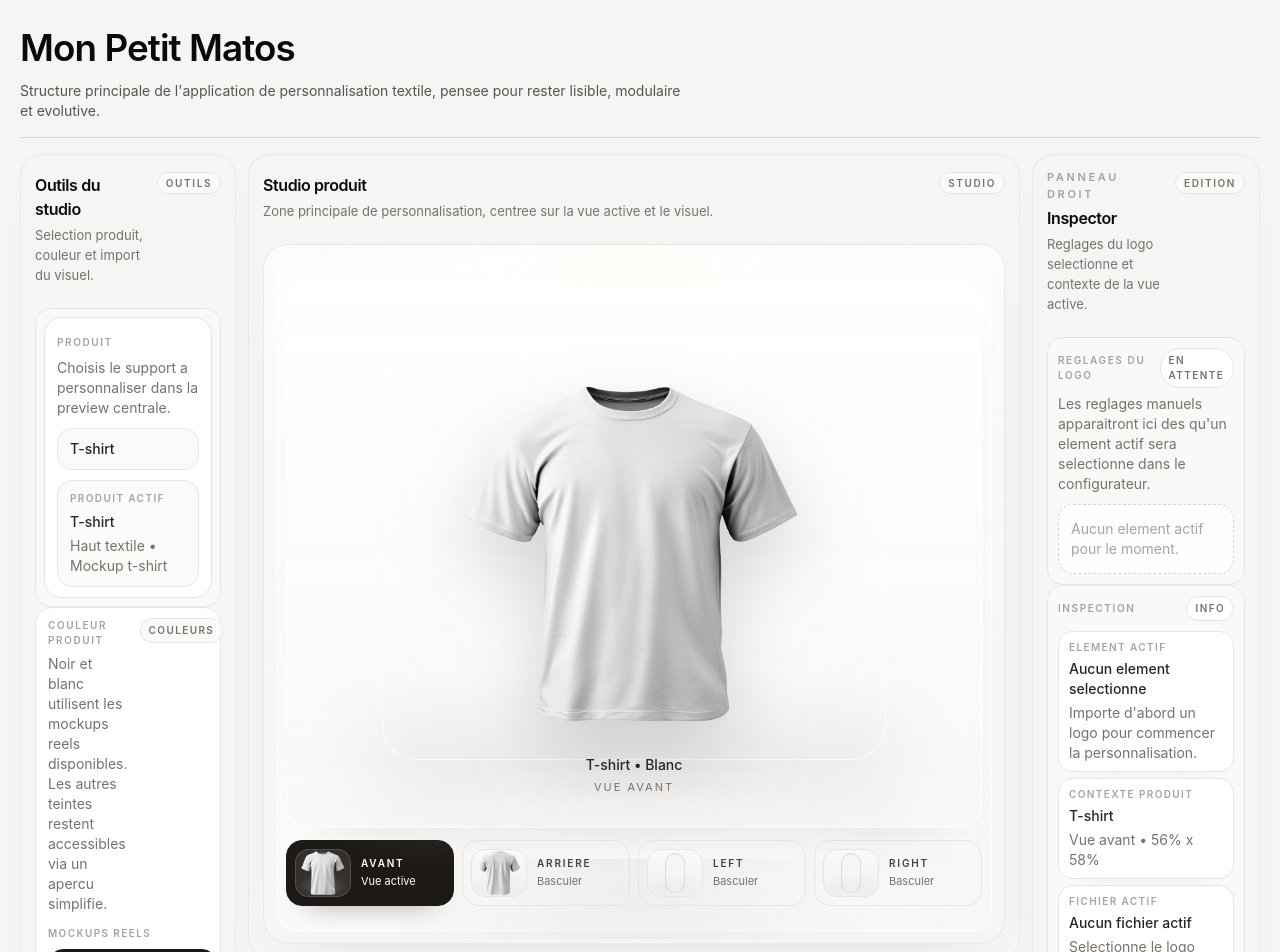
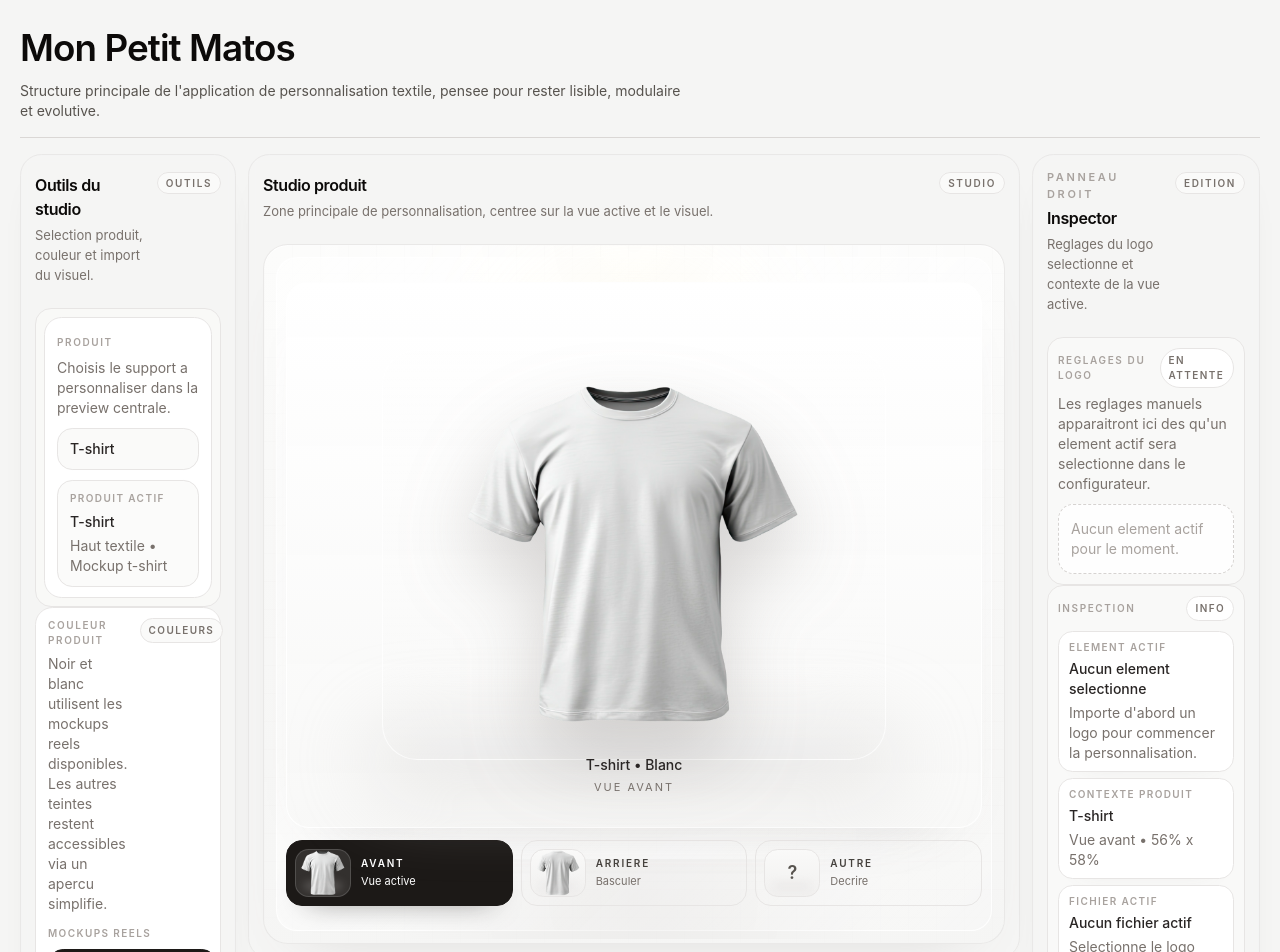
Before and after one commit to mathieuSIO/ProductStudioEditor, a React (Vite) app: page / in a window 1280 px wide. Shown: the top 952 px of the page. Built offline with nearby package versions, Linux system fonts and the light colour scheme.

Commit message:
Ajout d'une vue custom pour les produits

```diff
--- /dev/null
+++ b/src/features/editor/components/CustomPlacementCard.tsx
@@ -0,0 +1,78 @@
+type CustomPlacementCardProps = {
+  productName: string
+  value: string
+  onChange: (value: string) => void
+}
+
+const suggestionLabels = ['Manche', 'Dos bas', 'Cote coeur', 'Col / nuque']
+
+export function CustomPlacementCard({
+  productName,
+  value,
+  onChange,
+}: CustomPlacementCardProps) {
+  const isEmpty = value.trim().length === 0
+
+  return (
+    <div className="mx-auto flex w-full max-w-2xl items-center justify-center py-2 sm:py-4">
+      <div className="w-full rounded-[1.4rem] border border-stone-200 bg-white px-5 py-5 shadow-[0_24px_60px_-42px_rgba(28,25,23,0.22)] sm:px-6 sm:py-6">
+        <div className="flex items-start justify-between gap-3 border-b border-stone-100 pb-4">
+          <div className="min-w-0">
+            <span className="rounded-full border border-stone-200 bg-stone-50 px-2.5 py-1 text-[10px] font-semibold uppercase tracking-[0.16em] text-stone-500">
+              Demande personnalisee
+            </span>
+            <h3 className="mt-3 text-[1.15rem] font-semibold tracking-tight text-stone-950 sm:text-[1.25rem]">
+              Decris ton besoin
+            </h3>
+            <p className="mt-1.5 max-w-xl text-sm leading-6 text-stone-500">
+              Indique ou et comment tu souhaites personnaliser ton produit.
+            </p>
+          </div>
+
+          <div className="hidden rounded-[1rem] border border-stone-200 bg-stone-50/80 px-3 py-2 text-right sm:block">
+            <p className="text-[10px] font-semibold uppercase tracking-[0.14em] text-stone-400">
+              Produit
+            </p>
+            <p className="mt-1 text-sm font-medium text-stone-800">
+              {productName}
+            </p>
+          </div>
+        </div>
+
+        <div className="mt-5">
+          <label className="block">
+            <span className="sr-only">Description de la demande personnalisee</span>
+            <textarea
+              value={value}
+              onChange={(event) => onChange(event.target.value)}
+              rows={7}
+              placeholder={`Exemple :\n- logo sur manche gauche\n- impression en bas du dos\n- broderie cote coeur\n- texte sur la nuque`}
+              className="min-h-[150px] w-full resize-none rounded-[1.1rem] border border-stone-200 bg-stone-50/45 px-4 py-3 text-sm leading-6 text-stone-800 outline-none transition-colors placeholder:text-stone-400 focus:border-stone-400 focus:bg-white"
+            />
+          </label>
+
+          <div className="mt-3 flex flex-wrap gap-2">
+            {suggestionLabels.map((label) => (
+              <span
+                key={label}
+                className="rounded-full border border-stone-200 bg-stone-50 px-3 py-1.5 text-[11px] font-medium text-stone-600"
+              >
+                {label}
+              </span>
+            ))}
+          </div>
+
+          {isEmpty ? (
+            <div className="mt-4 rounded-[1rem] border border-dashed border-stone-300 bg-stone-50/70 px-4 py-3 text-sm leading-6 text-stone-500">
+              Donne un maximum de contexte utile: emplacement souhaite, type de marquage, taille approximative ou intention particuliere.
+            </div>
+          ) : (
+            <div className="mt-4 rounded-[1rem] border border-emerald-200 bg-emerald-50/80 px-4 py-3 text-sm leading-6 text-emerald-800">
+              Brief enregistre. Tu peux revenir sur Avant ou Arriere sans perdre cette demande.
+            </div>
+          )}
+        </div>
+      </div>
+    </div>
+  )
+}
--- a/src/features/editor/components/EditorCanvasArea.tsx
+++ b/src/features/editor/components/EditorCanvasArea.tsx
@@ -9,6 +9,7 @@ import type {
   ProductView,
   ProductViewId,
 } from '../types'
+import { CustomPlacementCard } from './CustomPlacementCard'
 import { ProductMockupPreview } from './ProductMockupPreview'
 
 type EditorCanvasAreaProps = {
@@ -19,9 +20,11 @@ type EditorCanvasAreaProps = {
   onElementSelect: (elementId: EditorElementId | null) => void
   product: Product
   productColor: ProductColor
-  productView: ProductView
+  productView: ProductView | null
   activeView: ProductViewId
   availableViews: ProductViewId[]
+  customPlacement: string
+  onCustomPlacementChange: (value: string) => void
   onViewSelect: (view: ProductViewId) => void
   selectionSafeAreaRef: RefObject<HTMLDivElement | null>
 }
@@ -37,6 +40,8 @@ export function EditorCanvasArea({
   productView,
   activeView,
   availableViews,
+  customPlacement,
+  onCustomPlacementChange,
   onViewSelect,
   selectionSafeAreaRef,
 }: EditorCanvasAreaProps) {
@@ -63,6 +68,13 @@ export function EditorCanvasArea({
             <div className="relative z-10 flex h-full w-full max-w-none flex-col items-center gap-2.5 px-0.5 sm:gap-3 sm:px-1.5 xl:gap-3">
               <div className="flex w-full flex-1 items-center">
                 <div className="w-full rounded-[1.45rem] border border-white/90 bg-[linear-gradient(180deg,rgba(255,255,255,0.98),rgba(248,248,247,0.96))] px-1.5 py-2.5 shadow-[0_24px_56px_-42px_rgba(120,113,108,0.28)] sm:px-3 sm:py-3.5 xl:px-4 xl:py-4">
+                  {activeView === 'custom' || !productView ? (
+                    <CustomPlacementCard
+                      productName={product.name}
+                      value={customPlacement}
+                      onChange={onCustomPlacementChange}
+                    />
+                  ) : (
                     <ProductMockupPreview
                       logoElement={logoElement}
                       onLogoPositionChange={onLogoPositionChange}
@@ -75,18 +87,22 @@ export function EditorCanvasArea({
                       activeView={activeView}
                       selectionSafeAreaRef={selectionSafeAreaRef}
                     />
+                  )}
                 </div>
               </div>
 
               <div className="w-full">
-                <div className="grid grid-cols-2 gap-2 sm:grid-cols-4 xl:grid-cols-4">
+                <div className="grid grid-cols-3 gap-2">
                   {availableViews.map((view) => {
                     const isActive = view === activeView
-                    const viewConfig = productColor.views[view]
+                    const viewConfig =
+                      view === 'custom' ? null : productColor.views[view]
 
-                    if (!viewConfig) {
+                    if (view !== 'custom' && !viewConfig) {
                       return null
                     }
+
+                    const resolvedViewConfig = view === 'custom' ? null : viewConfig
 
                     return (
                       <button
@@ -108,10 +124,20 @@ export function EditorCanvasArea({
                                 : 'border-stone-200 bg-[linear-gradient(180deg,rgba(250,250,249,0.95),rgba(241,240,239,0.92))]'
                             }`}
                           >
-                            {viewConfig.asset.kind === 'image' ? (
+                            {view === 'custom' ? (
+                              <div className="pointer-events-none flex h-full w-full items-center justify-center">
+                                <span
+                                  className={`text-lg font-semibold ${
+                                    isActive ? 'text-white' : 'text-stone-600'
+                                  }`}
+                                >
+                                  ?
+                                </span>
+                              </div>
+                            ) : resolvedViewConfig?.asset.kind === 'image' ? (
                               <img
-                                src={viewConfig.asset.src}
-                                alt={viewConfig.asset.alt}
+                                src={resolvedViewConfig.asset.src}
+                                alt={resolvedViewConfig.asset.alt}
                                 className="pointer-events-none h-full w-full object-contain"
                                 draggable={false}
                               />
@@ -119,7 +145,7 @@ export function EditorCanvasArea({
                               <div className="pointer-events-none flex h-full w-full items-center justify-center">
                                 <div
                                   className={`shadow-[0_14px_20px_-18px_rgba(120,113,108,0.48)] ${getThumbnailMockupClasses(
-                                    viewConfig.mockup,
+                                    resolvedViewConfig!.mockup,
                                     view,
                                   )}`}
                                   style={{ backgroundColor: productColor.swatchHex }}
@@ -139,7 +165,13 @@ export function EditorCanvasArea({
                                 isActive ? 'text-white/72' : 'text-stone-500'
                               }`}
                             >
-                              {isActive ? 'Vue active' : 'Basculer'}
+                              {view === 'custom'
+                                ? isActive
+                                  ? 'Demande active'
+                                  : 'Decrire'
+                                : isActive
+                                  ? 'Vue active'
+                                  : 'Basculer'}
                             </p>
                           </div>
                         </div>
@@ -190,12 +222,8 @@ function getViewLabel(view: ProductViewId) {
       return 'avant'
     case 'back':
       return 'arriere'
-    // case 'left':
-    //   return 'gauche'
-    // case 'right':
-      return 'droite'
-    case 'detail':
-      return 'detail'
+    case 'custom':
+      return 'autre'
     default:
       return view
   }
--- a/src/features/editor/components/EditorLayout.tsx
+++ b/src/features/editor/components/EditorLayout.tsx
@@ -12,6 +12,7 @@ export function EditorLayout() {
     activeProductView,
     activeView,
     availableViews,
+    customPlacement,
     handleColorSelect,
     handleElementSelect,
     handleLogoControlsChange,
@@ -27,10 +28,11 @@ export function EditorLayout() {
     selectedColorId,
     selectedElementId,
     selectedProduct,
+    setCustomPlacement,
     setActiveView,
   } = useEditorStudio()
 
-  if (!selectedProduct || !selectedColor || !activeProductView) {
+  if (!selectedProduct || !selectedColor) {
     return null
   }
 
@@ -62,6 +64,8 @@ export function EditorLayout() {
           productColor={selectedColor}
           activeView={activeView}
           availableViews={availableViews}
+          customPlacement={customPlacement}
+          onCustomPlacementChange={setCustomPlacement}
           onViewSelect={setActiveView}
           productView={activeProductView}
           selectionSafeAreaRef={logoInspectorRef}
--- a/src/features/editor/components/EditorSidebarRight.tsx
+++ b/src/features/editor/components/EditorSidebarRight.tsx
@@ -18,7 +18,7 @@ type EditorSidebarRightProps = {
   onLogoControlsChange: (controls: LogoManualControls) => void
   product: Product
   productColor: ProductColor
-  productView: ProductView
+  productView: ProductView | null
   selectedElementId: EditorElementId | null
 }
 
@@ -44,6 +44,30 @@ export function EditorSidebarRight({
           </span>
         }
       >
+        {activeView === 'custom' ? (
+          <div className="rounded-[1rem] border border-stone-200 bg-stone-50/80 p-2.5">
+            <div className="flex items-center justify-between gap-2">
+              <p className="text-[10px] font-semibold uppercase tracking-[0.16em] text-stone-400">
+                Mode actif
+              </p>
+              <span className="rounded-full border border-stone-200 bg-white px-2 py-1 text-[10px] font-semibold uppercase tracking-[0.14em] text-stone-500">
+                Autre
+              </span>
+            </div>
+            <p className="mt-1.5 text-sm leading-5 text-stone-500">
+              La demande personnalisee se renseigne maintenant directement dans le studio central pour rester au coeur de l'ecran.
+            </p>
+            <div className="mt-2.5 rounded-[0.95rem] border border-stone-200 bg-white px-3 py-2.5">
+              <p className="text-[10px] font-semibold uppercase tracking-[0.14em] text-stone-400">
+                Usage
+              </p>
+              <p className="mt-1 text-sm leading-5 text-stone-600">
+                Utilise ce mode pour decrire une manche, une nuque, un bas de dos ou toute autre zone specifique.
+              </p>
+            </div>
+          </div>
+        ) : (
+          <>
             <LogoControlsPanel
               controls={logoControls}
               logoAspectRatio={
@@ -54,6 +78,7 @@ export function EditorSidebarRight({
               onChange={onLogoControlsChange}
             />
 
+            {productView ? (
               <LogoInspectorPanel
                 activeView={activeView}
                 logoElement={logoElement}
@@ -61,6 +86,9 @@ export function EditorSidebarRight({
                 productView={productView}
                 selectedElementId={selectedElementId}
               />
+            ) : null}
+          </>
+        )}
 
         <div className="rounded-[1rem] border border-stone-200 bg-stone-50/70 p-2.5">
           <div className="flex items-center justify-between gap-2">
@@ -77,7 +105,11 @@ export function EditorSidebarRight({
             <ContextRow label="Couleur" value={productColor.label} />
             <ContextRow
               label="Zone"
-              value={`${productView.printableArea.width}% x ${productView.printableArea.height}%`}
+              value={
+                productView
+                  ? `${productView.printableArea.width}% x ${productView.printableArea.height}%`
+                  : 'Placement libre a decrire'
+              }
             />
           </div>
         </div>
@@ -108,8 +140,8 @@ function getViewLabel(view: ProductViewId) {
       return 'avant'
     case 'back':
       return 'arriere'
-    case 'detail':
-      return 'detail'
+    case 'custom':
+      return 'autre'
     default:
       return view
   }
--- a/src/features/editor/components/LogoInspectorPanel.tsx
+++ b/src/features/editor/components/LogoInspectorPanel.tsx
@@ -100,12 +100,8 @@ function getViewLabel(view: ProductViewId) {
       return 'avant'
     case 'back':
       return 'arriere'
-    // case 'left':
-    //   return 'gauche'
-    // case 'right':
-    //   return 'droite'
-    case 'detail':
-      return 'detail'
+    case 'custom':
+      return 'autre'
     default:
       return view
   }
--- a/src/features/editor/components/ProductMockupPreview.tsx
+++ b/src/features/editor/components/ProductMockupPreview.tsx
@@ -315,12 +315,8 @@ function getViewLabel(view: ProductViewId) {
       return 'avant'
     case 'back':
       return 'arriere'
-    // case 'left':
-    //   return 'gauche'
-    // case 'right':
-      return 'droite'
-    case 'detail':
-      return 'detail'
+    case 'custom':
+      return 'autre'
     default:
       return view
   }
--- a/src/features/editor/data/mockProducts.ts
+++ b/src/features/editor/data/mockProducts.ts
@@ -25,18 +25,6 @@ const tshirtPrintableAreas = {
     width: 58,
     height: 60,
   },
-  left: {
-    x: 38,
-    y: 24,
-    width: 17,
-    height: 44,
-  },
-  right: {
-    x: 46,
-    y: 24,
-    width: 17,
-    height: 44,
-  },
 } satisfies Partial<Record<ProductViewId, PrintableArea>>
 
 const sweatshirtPrintableAreas = {
@@ -51,18 +39,6 @@ const sweatshirtPrintableAreas = {
     y: 20,
     width: 58,
     height: 54,
-  },
-  left: {
-    x: 38,
-    y: 24,
-    width: 18,
-    height: 46,
-  },
-  right: {
-    x: 45,
-    y: 24,
-    width: 18,
-    height: 46,
   },
 } satisfies Partial<Record<ProductViewId, PrintableArea>>
 
@@ -79,18 +55,6 @@ const poloPrintableAreas = {
     width: 50,
     height: 48,
   },
-  left: {
-    x: 39,
-    y: 27,
-    width: 15,
-    height: 36,
-  },
-  right: {
-    x: 46,
-    y: 27,
-    width: 15,
-    height: 36,
-  },
 } satisfies Partial<Record<ProductViewId, PrintableArea>>
 
 const capPrintableAreas = {
@@ -106,18 +70,6 @@ const capPrintableAreas = {
     width: 32,
     height: 18,
   },
-  left: {
-    x: 40,
-    y: 31,
-    width: 16,
-    height: 20,
-  },
-  right: {
-    x: 45,
-    y: 31,
-    width: 16,
-    height: 20,
-  },
 } satisfies Partial<Record<ProductViewId, PrintableArea>>
 
 const genericPrintableAreas = {
@@ -132,18 +84,6 @@ const genericPrintableAreas = {
     y: 18,
     width: 56,
     height: 56,
-  },
-  left: {
-    x: 38,
-    y: 21,
-    width: 17,
-    height: 46,
-  },
-  right: {
-    x: 46,
-    y: 21,
-    width: 17,
-    height: 46,
   },
 } satisfies Partial<Record<ProductViewId, PrintableArea>>
 
@@ -166,8 +106,6 @@ export const mockProducts = [
           'T-shirt blanc vue arriere',
           tshirtPrintableAreas.back,
         ),
-        left: createFallbackView('tshirt', 'Blanc', tshirtPrintableAreas.left),
-        right: createFallbackView('tshirt', 'Blanc', tshirtPrintableAreas.right),
       }),
       createRealColor('black', 'Noir', '#1C1917', 'tshirt', {
         front: createImageView(
@@ -182,14 +120,10 @@ export const mockProducts = [
           'T-shirt noir vue arriere',
           tshirtPrintableAreas.back,
         ),
-        left: createFallbackView('tshirt', 'Noir', tshirtPrintableAreas.left),
-        right: createFallbackView('tshirt', 'Noir', tshirtPrintableAreas.right),
       }),
       createFallbackColor('navy', 'Marine', '#1E3A5F', 'tshirt', {
         front: tshirtPrintableAreas.front,
         back: tshirtPrintableAreas.back,
-        left: tshirtPrintableAreas.left,
-        right: tshirtPrintableAreas.right,
       }),
     ],
   },
--- a/src/features/editor/hooks/useEditorStudio.ts
+++ b/src/features/editor/hooks/useEditorStudio.ts
@@ -29,17 +29,13 @@ const initialColor = initialProduct?.colors[0]
 const initialElementsByView = {
   front: null,
   back: null,
-  left: null,
-  right: null,
-  detail: null,
+  custom: null,
 } satisfies Record<ProductViewId, DesignElement | null>
 
 const initialSelectionByView = {
   front: null,
   back: null,
-  left: null,
-  right: null,
-  detail: null,
+  custom: null,
 } satisfies Record<ProductViewId, EditorElementId | null>
 
 export function useEditorStudio() {
@@ -54,6 +50,7 @@ export function useEditorStudio() {
   >(initialElementsByView)
   const [logoErrorMessage, setLogoErrorMessage] = useState<string | null>(null)
   const [activeView, setActiveView] = useState<ProductViewId>('front')
+  const [customPlacement, setCustomPlacement] = useState('')
   const [selectedElementIdByView, setSelectedElementIdByView] =
     useState<Record<ProductViewId, EditorElementId | null>>(
       initialSelectionByView,
@@ -69,11 +66,11 @@ export function useEditorStudio() {
     () => getAvailableViews(selectedColor),
     [selectedColor],
   )
-  const resolvedActiveView = availableViews.includes(activeView)
+  const resolvedActiveView: ProductViewId = availableViews.includes(activeView)
     ? activeView
-    : availableViews[0]
+    : (availableViews[0] ?? 'front')
   const activeProductView =
-    selectedColor && resolvedActiveView
+    selectedColor && resolvedActiveView !== 'custom'
       ? selectedColor.views[resolvedActiveView] ?? null
       : null
   const activeLogoElement =
@@ -326,7 +323,9 @@ export function useEditorStudio() {
 
     setSelectedColorId(nextColor.id)
     setActiveView(
-      nextColor.views[activeView] ? activeView : nextView,
+      activeView === 'custom' || nextColor.views[activeView]
+        ? activeView
+        : nextView,
     )
   }
 
@@ -335,6 +334,7 @@ export function useEditorStudio() {
     activeProductView,
     activeView: resolvedActiveView ?? activeView,
     availableViews,
+    customPlacement,
     handleElementSelect,
     handleColorSelect,
     handleLogoControlsChange,
@@ -350,6 +350,7 @@ export function useEditorStudio() {
     selectedColorId: selectedColor?.id ?? selectedColorId,
     selectedElementId,
     selectedProduct,
+    setCustomPlacement,
     setActiveView,
   }
 }
@@ -359,9 +360,11 @@ function getAvailableViews(color: ProductColor | undefined) {
     return [] as ProductViewId[]
   }
 
-  return (Object.keys(color.views) as ProductViewId[]).filter(
+  const baseViews = (Object.keys(color.views) as ProductViewId[]).filter(
     (viewId) => Boolean(color.views[viewId]),
   )
+
+  return [...baseViews, 'custom'] as ProductViewId[]
 }
 
 function isAcceptedLogoMimeType(
--- a/src/features/editor/types/Product.ts
+++ b/src/features/editor/types/Product.ts
@@ -6,12 +6,7 @@ export type ProductId = 'cap' | 'other' | 'polo' | 'sweatshirt' | 'tshirt'
 
 export type ProductMockup = 'cap' | 'generic' | 'polo' | 'sweatshirt' | 'tshirt'
 
-export type ProductViewId =
-  | 'back'
-  | 'detail'
-  | 'front'
-  | 'left'
-  | 'right'
+export type ProductViewId = 'back' | 'custom' | 'front'
 
 export type ProductColorId = 'black' | 'navy' | 'white'
 
```
Lines whose indentation alone changed are shown as unchanged.
